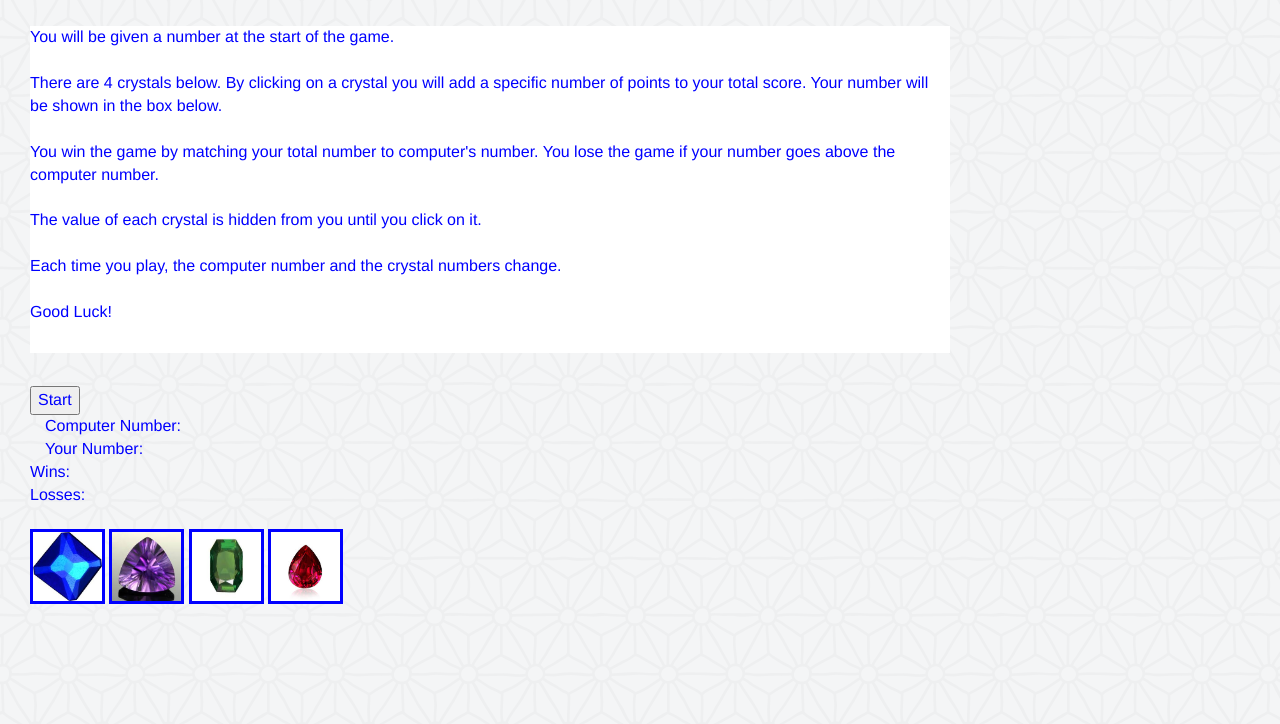
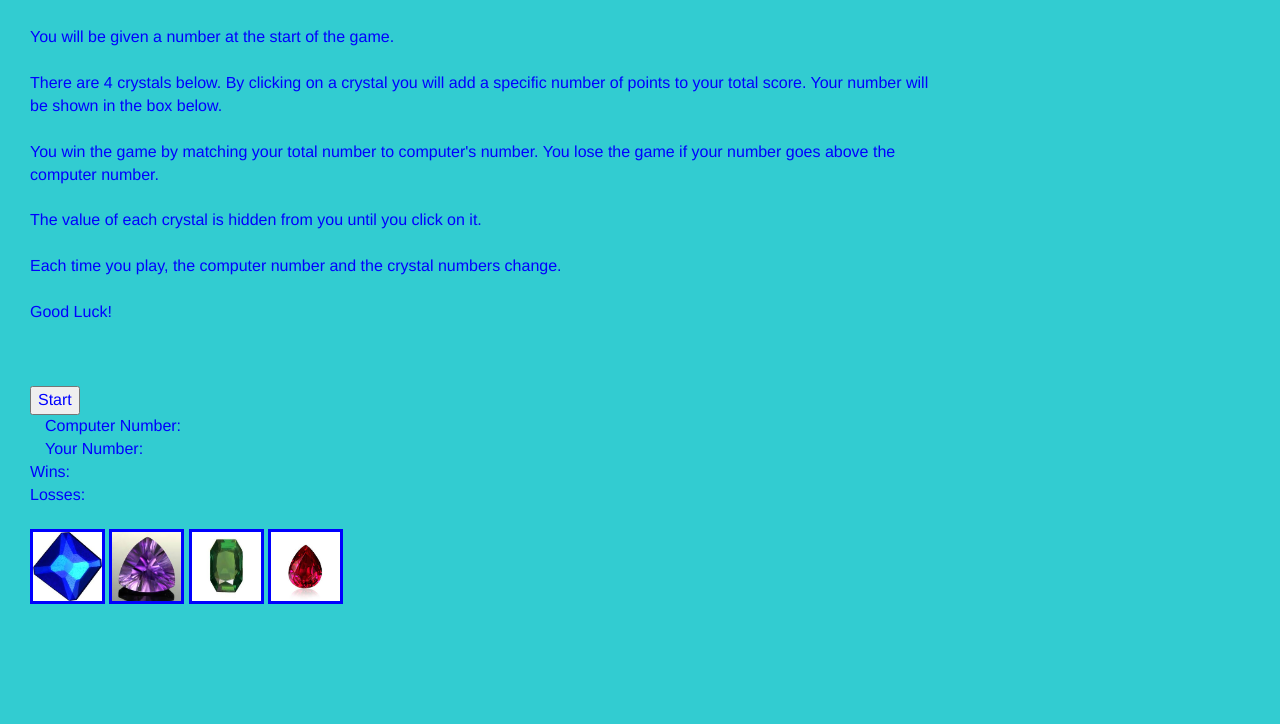
Before and after one commit to kimberlyhoward/crystalGame, a plain HTML site: page index.html in a window 1280 px wide. Shown: the part 76-800 px from the top of the page. Drawn offline with nearby package versions, Linux system fonts and the light colour scheme.

Commit message:
Change backgroud

```diff
--- a/assets/css/style.css
+++ b/assets/css/style.css
@@ -1,5 +1,5 @@
 body {
-    background-image: url("../images/asanoha-400px.png");
+    background-color: rgb(50, 204, 209);
     width: 750px;
 }
 h1 {
@@ -8,7 +8,6 @@ h1 {
     text-align: center;
 }
 .instructions{
-    background-color: white;
     color: blue;
     font-size: 16px;
     margin-bottom: 10px;
@@ -21,4 +20,5 @@ div {
 }
 img {
     border: solid; color: blue; size: 5px;
+    align-content: center;
 }
```
